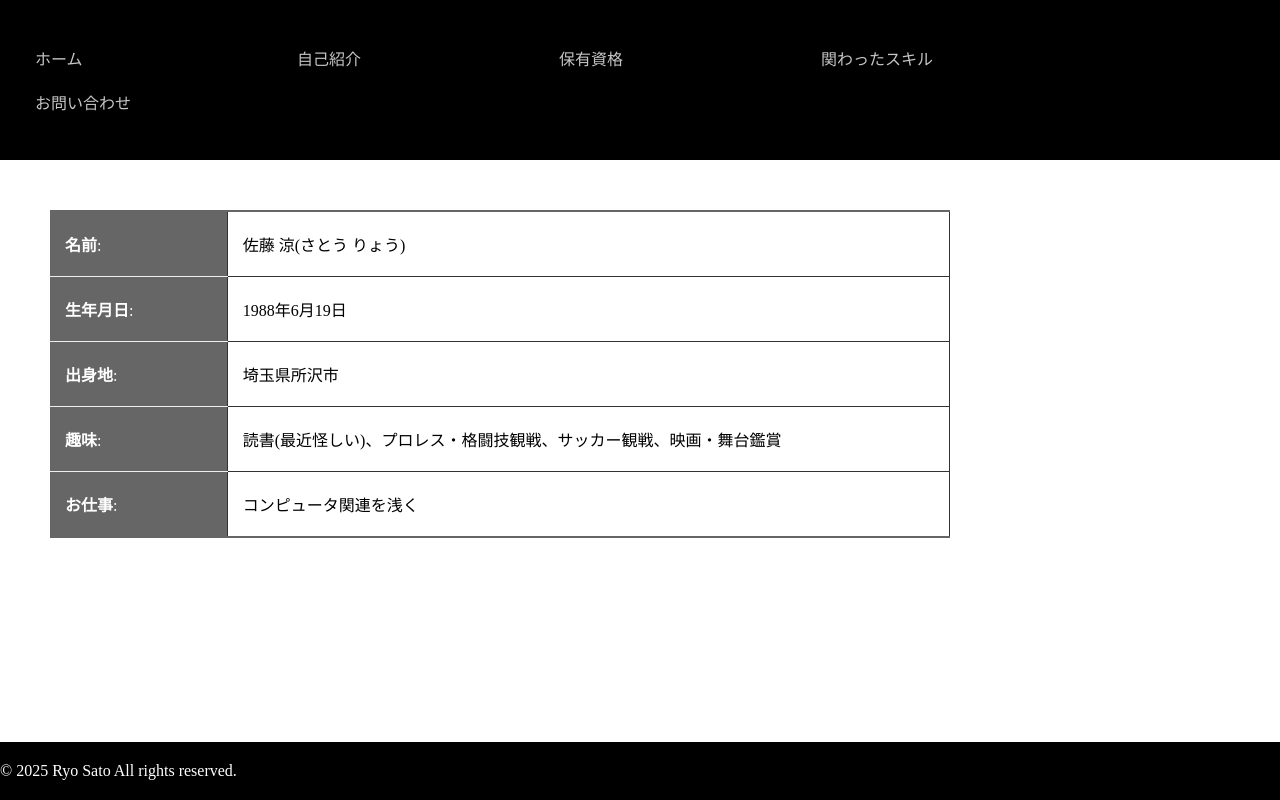
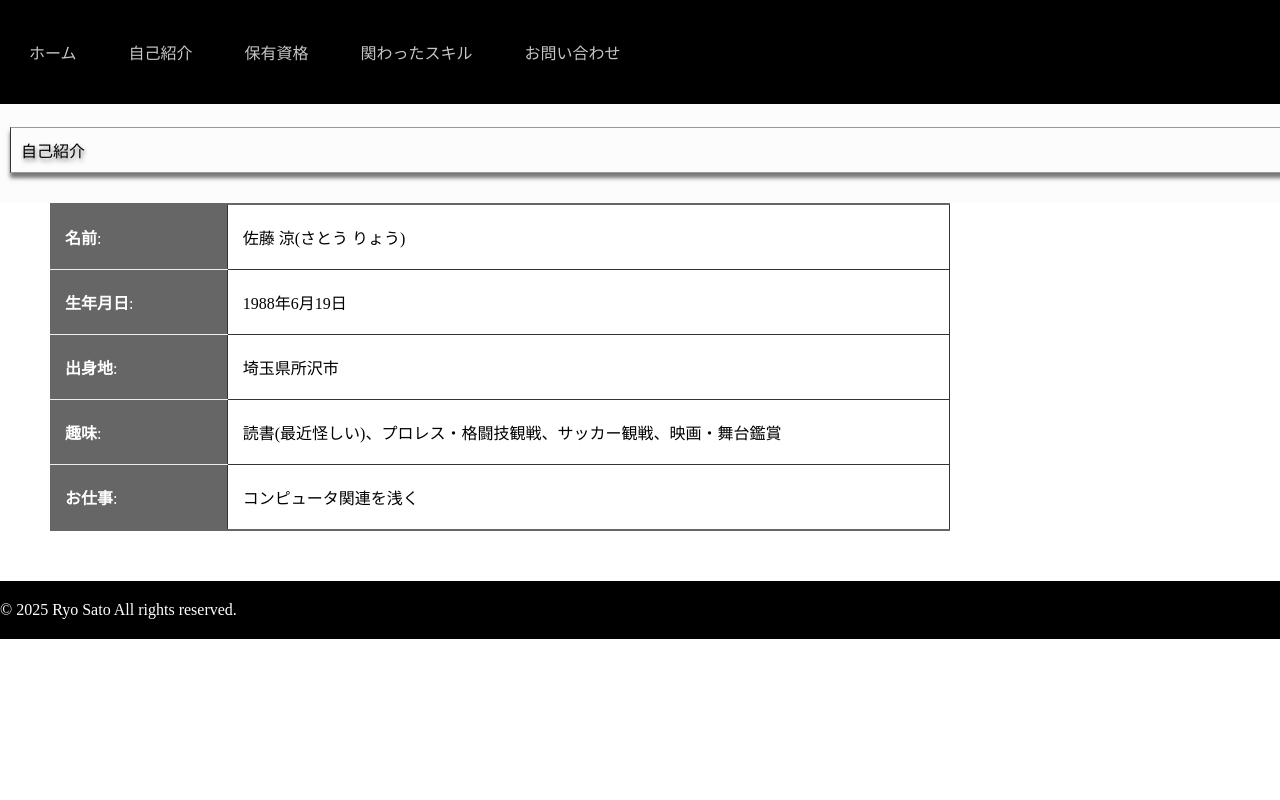
Before and after one commit to ryo-sato0619/AboutMe_JS, a plain HTML site: page HTML/about.html in a window 1280 px wide. Drawn offline with Linux system fonts and the light colour scheme.

Commit message:
メディアクエリ完成

```diff
--- a/CSS/style_about.css
+++ b/CSS/style_about.css
@@ -1,8 +1,13 @@
-body {
+html, body {
+    height:100%;
+    margin: 0;
+    padding: 0;
+}
+
+.wrapper {
+    min-height: 100%;
     display: flex;
     flex-direction: column;
-    min-height: 100vh;
-    margin: 0;
 }
 
 header {
@@ -17,24 +22,48 @@ nav {
     margin: 0 auto;
 }
 
-main {
+.main {
+    width:100%;
+    height:100%;
+    background-color:#fdfcfc;
+    padding:10px;
+    margin-top:0;
+    margin-bottom:0;
+    margin-left:auto;
+    margin-right:auto;
+    list-style-type:none;
     flex: 1;
+}
+
+.title {
+    width:98%;
+    font-size:16px;
+    font-weight: normal;
+    color:#000;
+    background-color:#fdfcfc;
+    border-left:1px solid #333;
+    border-right:1px soid #333;
+    border-top:1px solid #999;
+    border-bottom:1px solid #999;
+    padding:10px;
+    box-shadow:0 5px 4px #777;
+    text-shadow:1px 3px 4px #777;
+    margin-bottom: 20px
 }
 
 .menu {
     display: flex;
-    flex-wrap: wrap;
     justify-content: flex-start;
     align-items: center;
     background-color: #000;
-    padding: 10px;
+    padding: 3px;
+    border: 2px;
+    border-radius: 5px;
 }
 
 .menu li {
     list-style: none;
     margin: 0 5px;
-    flex: 1 1 20%;
-    max-width: 20%;
 }
 
 .menu li a {
@@ -43,7 +72,7 @@ main {
     text-decoration: none;
     padding: 10px 20px;
     background-color: #000;
-    border: 1px sokid #000;
+    border: 1px solid #000;
     border-radius: 5px;
 }
 
@@ -58,7 +87,8 @@ main {
     border-top: solid 2px #666;
     border-bottom: solid 2px #666;
     margin-left: 50px;
-    margin-top:50px;
+    margin-top:0px;
+    margin-bottom: 50px;
 }
 
 .about-th {
@@ -109,7 +139,7 @@ footer {
     .menu{
         display: flex;
         flex-wrap: wrap;
-        justify-content; center;
+        justify-content: center;
         align-items: center;
         padding: 5px 0;
     }
@@ -134,7 +164,7 @@ footer {
         padding: 0;
     }
     .main {
-    padding: 5px;
+    padding: 10px;
     }
     .about-table {
         width: 100%;
--- a/CSS/style_home.css
+++ b/CSS/style_home.css
@@ -86,7 +86,7 @@ nav {
     display: flex;
     justify-content: space-around;
     flex-wrap: wrap;
-    margin-top: 20px;
+    margin-top: 10px;
   }
 
   .section {
@@ -148,7 +148,7 @@ nav {
     .menu{
       display: flex;
       flex-wrap: wrap;
-      justify-content; center;
+      justify-content: center;
       align-items: center;
       padding: 5px 0;
   }
--- a/HTML/about.html
+++ b/HTML/about.html
@@ -1,3 +1,4 @@
+<!DOCTYPE html>
 <html>
     <head>
         <meta charset="UTF-8">
@@ -14,16 +15,16 @@
                     <a href="../index.html">ホーム</a>
                 </li>
                 <li class="menu_li">
-                    <a href="./HTML/about.html">自己紹介</a>
+                    <a href="./about.html">自己紹介</a>
                 </li>
                 <li class="menu_li">
-                    <a href="./HTML/certification.html">保有資格</a>
+                    <a href="./certification.html">保有資格</a>
                 </li>
                 <li class="menu_li">
-                    <a href="./HTML/skil.html">関わったスキル</a>
+                    <a href="./skil.html">関わったスキル</a>
                 </li>
                 <li class="menu_li">
-                    <a href="./HTML/contact.html">お問い合わせ</a>
+                    <a href="./contact.html">お問い合わせ</a>
                 </li>
             </ul>
         </nav>
@@ -31,6 +32,11 @@
 
     <!--メイン-->
     <main aria-labelledby="title">
+
+        <section class="main">
+            <h1 class ="title">自己紹介</h1>
+        </section>
+
         <table class="about-table">
             <tr>
                 <th class="about-th"><strong>名前</strong>:</th>
```
Also changed, not shown: HTML/certification.html (+46 -0 lines).
